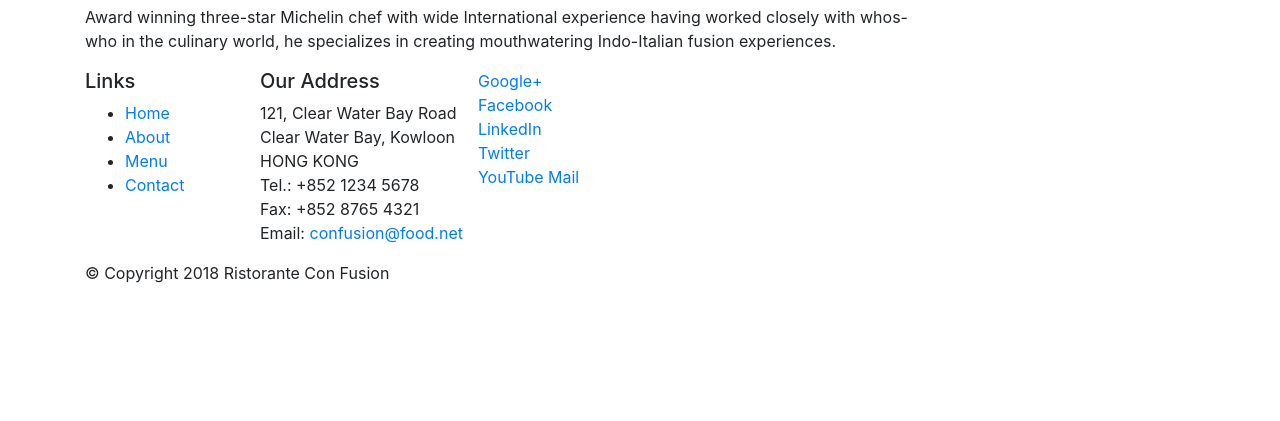
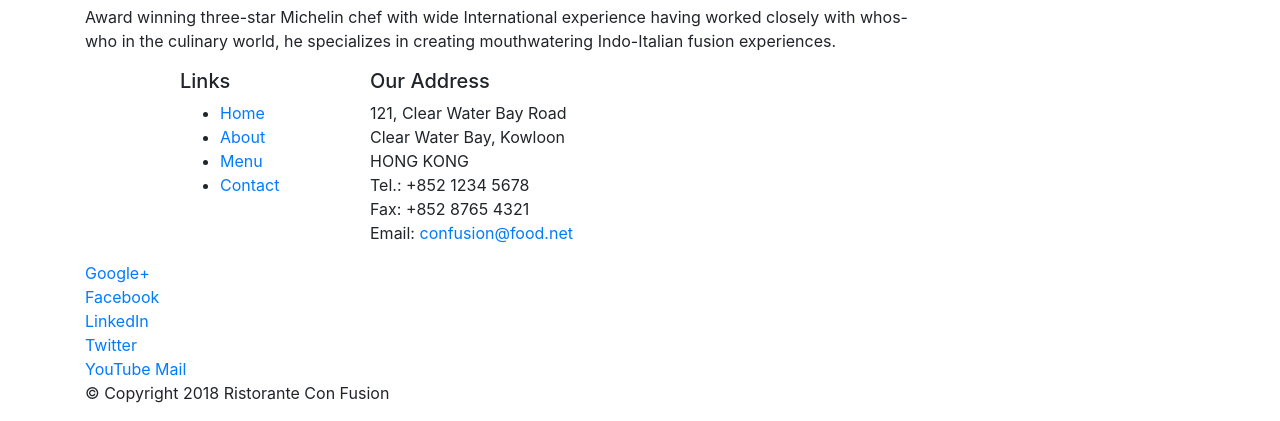
Before and after one commit to giusecagliari/git-test, a website: page index.html in a window 1280 px wide. Shown: the part 603-1024 px from the top of the page. Before the commit the page ends 904 px from the top, so only its background shows below. Drawn offline with nearby package versions, Linux system fonts and the light colour scheme.

Commit message:
Bootstrap grid part one fix footer offset

```diff
--- a/index.html
+++ b/index.html
@@ -5,6 +5,7 @@
     <!-- Required meta tags always come first -->
     <meta charset="utf-8">
     <meta name="viewport" content="width=device-width, initial-scale=1, shrink-to-fit=no">
+
     <meta http-equiv="x-ua-compatible" content="ie=edge">
 
     <!-- Bootstrap CSS -->
@@ -70,7 +71,7 @@
     <footer>
         <div class="container">
             <div class="row">
-                <div class="col-sm-2 col-4">
+                <div class="col-4 offset-1 col-sm-2">
                     <h5>Links</h5>
                     <ul>
                         <li><a href="#">Home</a></li>
@@ -79,7 +80,7 @@
                         <li><a href="#">Contact</a></li>
                     </ul>
                 </div>
-                <div col-7 col-sm-5>
+                <div class=" col-7 col-sm-5">
                     <h5>Our Address</h5>
                     <address>
                         121, Clear Water Bay Road<br>
```
